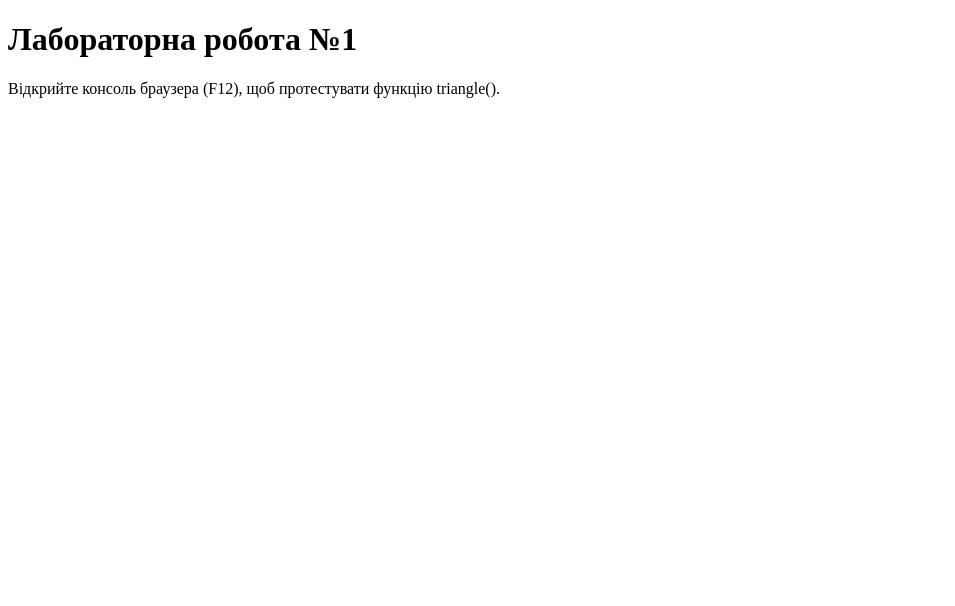
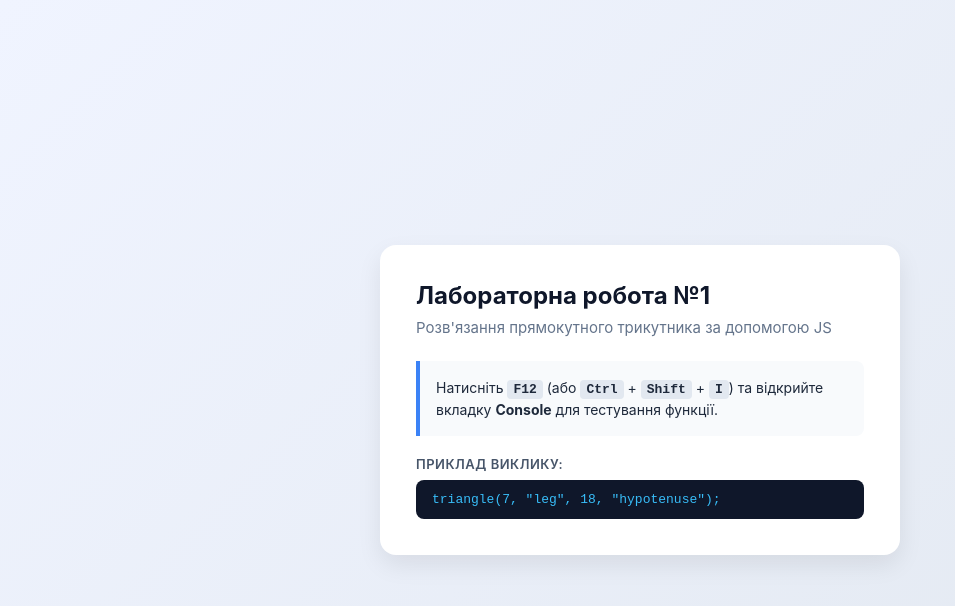
Before and after one commit to viktoriiasushko24-ux/JS_Labs, a plain HTML site: page lab1/index.html in a window 1280 px wide. Shown: the whole page, without its empty margins (0-955 px from the left). Drawn offline with Linux system fonts and the light colour scheme.

Commit message:
Update index.html

```diff
--- a/lab1/index.html
+++ b/lab1/index.html
@@ -2,11 +2,92 @@
 <html lang="uk">
 <head>
   <meta charset="UTF-8">
+  <meta name="viewport" content="width=device-width, initial-scale=1.0">
   <title>Лабораторна робота №1</title>
+  <style>
+    * {
+      box-sizing: border-box;
+      margin: 0;
+      padding: 0;
+    }
+    body {
+      font-family: -apple-system, BlinkMacSystemFont, "Segoe UI", Roboto, sans-serif;
+      background: linear-gradient(135deg, #f0f4ff, #e2e8f0);
+      min-height: 100vh;
+      display: flex;
+      align-items: center;
+      justify-content: center;
+      padding: 20px;
+      color: #1e293b;
+    }
+    .card {
+      background: #ffffff;
+      padding: 36px;
+      border-radius: 16px;
+      box-shadow: 0 10px 25px rgba(0, 0, 0, 0.08);
+      max-width: 520px;
+      width: 100%;
+    }
+    h1 {
+      font-size: 24px;
+      margin-bottom: 8px;
+      color: #0f172a;
+    }
+    .subtitle {
+      color: #64748b;
+      margin-bottom: 24px;
+      font-size: 15px;
+    }
+    .instruction-box {
+      background-color: #f8fafc;
+      border-left: 4px solid #3b82f6;
+      padding: 16px;
+      border-radius: 0 8px 8px 0;
+      margin-bottom: 20px;
+      font-size: 14px;
+      line-height: 1.5;
+    }
+    kbd {
+      background-color: #e2e8f0;
+      border-radius: 4px;
+      padding: 2px 6px;
+      font-family: monospace;
+      font-weight: 600;
+      font-size: 13px;
+    }
+    .example-title {
+      font-size: 13px;
+      font-weight: 600;
+      color: #475569;
+      text-transform: uppercase;
+      letter-spacing: 0.5px;
+      margin-bottom: 8px;
+    }
+    pre {
+      background-color: #0f172a;
+      color: #38bdf8;
+      padding: 12px 16px;
+      border-radius: 8px;
+      font-family: monospace;
+      font-size: 13px;
+      overflow-x: auto;
+    }
+  </style>
 </head>
 <body>
-  <h1>Лабораторна робота №1</h1>
-  <p>Відкрийте консоль браузера (F12), щоб протестувати функцію triangle().</p>
+
+  <div class="card">
+    <h1>Лабораторна робота №1</h1>
+    <p class="subtitle">Розв'язання прямокутного трикутника за допомогою JS</p>
+
+    <div class="instruction-box">
+      Натисніть <kbd>F12</kbd> (або <kbd>Ctrl</kbd> + <kbd>Shift</kbd> + <kbd>I</kbd>) та відкрийте вкладку <strong>Console</strong> для тестування функції.
+    </div>
+
+    <div class="example-title">Приклад виклику:</div>
+    <pre><code>triangle(7, "leg", 18, "hypotenuse");</code></pre>
+  </div>
+
   <script src="script.js"></script>
 </body>
 </html>
```
